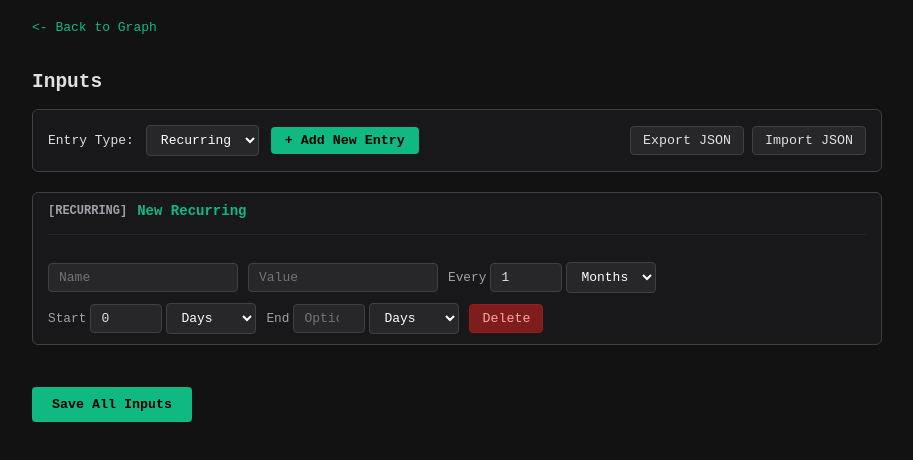
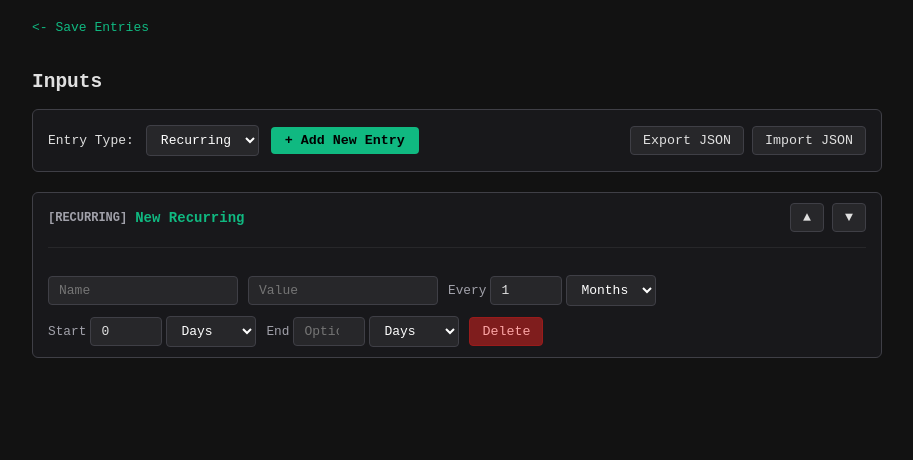
Before and after one commit to farismuhammad17/LedgerMap, an Electron app: page inputs.html in a window 1280 px wide. Both pictures are taken after a click on the button "+ Add New Entry". Shown: the whole page, without its empty margins (183-1096 px from the left). Drawn offline with Linux system fonts and the light colour scheme.

Commit message:
v1.4.0: Implemented entry reordering
* Up/Down arrows inside the inputs page
* Replaced the back button as the removed save button in inputs page

```diff
--- a/inputs.html
+++ b/inputs.html
@@ -8,7 +8,7 @@
     <link rel="stylesheet" href="styles/inputs.css" />
 </head>
 <body>
-    <a href="index.html" class="back-btn">&lt;- Back to Graph</a>
+    <a id="saveBtn" class="back-btn">&lt;- Save Entries</a>
     <h2>Inputs</h2>
 
     <div class="top-bar">
@@ -29,14 +29,13 @@
 
     <div id="entriesContainer"></div>
 
-    <br>
-    <button id="saveBtn" class="btn-primary btn-save">Save All Inputs</button>
-
     <template id="template-entry-details">
         <details open class="entry-accordion">
-            <summary>
+            <summary class="entry-summary" style="">
                 <span class="entry-type-badge"></span>
-                <span class="summary-title"></span>
+                <span class="summary-title" style="flex-grow: 1;"></span>
+                <button class="move-up-btn" type="button" title="Move Up">▲</button>
+                <button class="move-down-btn" type="button" title="Move Down">▼</button>
             </summary>
             <div class="entry-content-wrapper"></div>
         </details>
--- a/package.json
+++ b/package.json
@@ -1,6 +1,6 @@
 {
     "name": "LedgerMap",
-    "version": "1.3.4",
+    "version": "1.4.0",
     "author": "Faris Muhammad",
     "description": "A desktop financial simulation engine that graphs projected values using given incomes and expenses.",
     "keywords": ["ledger", "finance", "simulation", "graph", "electron", "HTML", "CSS", "JavaScript"],
--- a/scripts/inputs.js
+++ b/scripts/inputs.js
@@ -169,6 +169,28 @@ function createEntryElement(type, data) {
         deleteBtn.addEventListener('click', () => details.remove());
     }
 
+    // Move Up / Move Down Handlers (Scoped properly here!)
+    const moveUpBtn = details.querySelector('.move-up-btn');
+    const moveDownBtn = details.querySelector('.move-down-btn');
+
+    if (moveUpBtn) {
+        moveUpBtn.addEventListener('click', (e) => {
+            e.stopPropagation();
+            if (details.previousElementSibling) {
+                container.insertBefore(details, details.previousElementSibling);
+            }
+        });
+    }
+
+    if (moveDownBtn) {
+        moveDownBtn.addEventListener('click', (e) => {
+            e.stopPropagation();
+            if (details.nextElementSibling) {
+                container.insertBefore(details.nextElementSibling, details);
+            }
+        });
+    }
+
     const nameInputField = contentClone.querySelector('.fieldName');
     if (nameInputField) {
         nameInputField.addEventListener('input', (e) => updateSummary(e.target));
--- a/styles/inputs.css
+++ b/styles/inputs.css
@@ -12,6 +12,7 @@ body {
     display: inline-block;
     text-decoration: none;
     color: #10b981;
+    cursor: pointer;
 }
 
 /* Containers */
@@ -25,6 +26,12 @@ body {
     gap: 12px;
     align-items: center;
     border-radius: 6px;
+}
+
+.entry-summary {
+    display: flex;
+    align-items: center;
+    gap: 8px;
 }
 
 .entry-accordion {
@@ -132,11 +139,6 @@ button:hover {
     opacity: 0.85;
 }
 
-.btn-save {
-    padding: 10px 20px;
-    margin-top: 15px;
-}
-
 .delete-btn {
     background: #7f1d1d;
     border-color: #991b1b;
```
Also changed, not shown: README.md.
